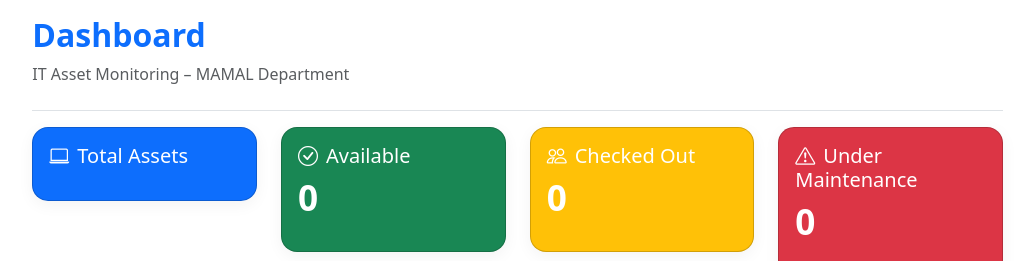
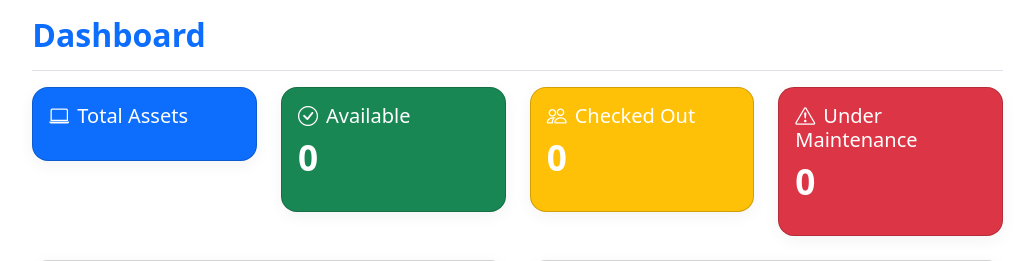
Before and after one commit to Nyakwar-Orera/mamal-inventory-system, a Flask app: page /dashboard in a window 1280 px wide. Shown: the part 56-317 px from the top of the page, without its empty margins (229-1263 px from the left). Run offline with Flask 3, Linux system fonts and the light colour scheme; the visitor is signed in with stand-in values (Sample User, id 1); data that the repository does not hold is empty.

Commit message:
Update dashboard.html

```diff
--- a/app/templates/pages/dashboard.html
+++ b/app/templates/pages/dashboard.html
@@ -25,7 +25,6 @@
   <div class="d-flex justify-content-between flex-wrap flex-md-nowrap align-items-center pt-3 pb-2 mb-3 border-bottom">
     <div>
       <h1 class="h2 fw-bold text-primary">Dashboard</h1>
-      <p class="text-muted">IT Asset Monitoring – MAMAL Department</p>
     </div>
   </div>
 
```
